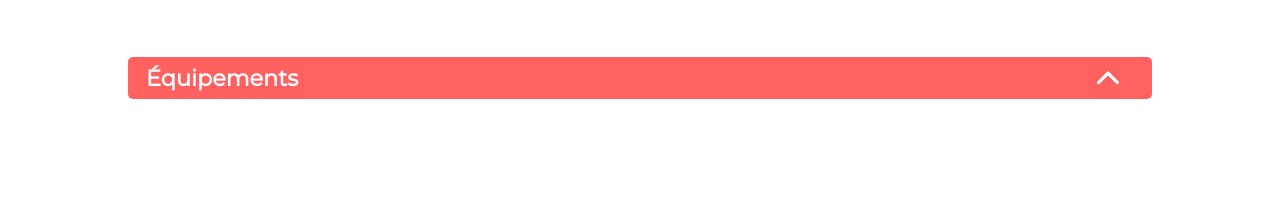
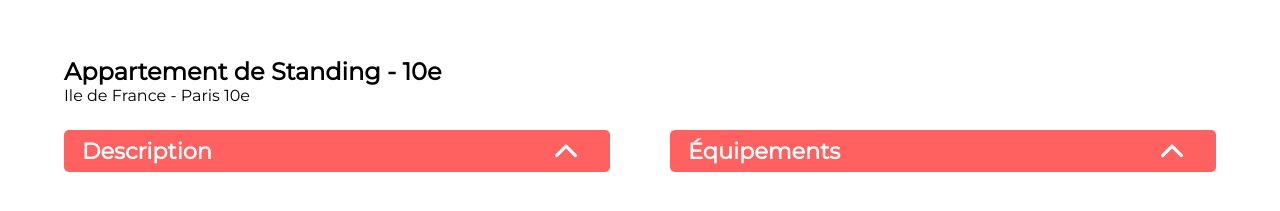
Before and after one commit to G-iovanny/G-iovanny.github.io, a React app: page /product/0979876d in a window 1280 px wide. Shown: the part 93-304 px from the top of the page. Built offline with nearby package versions, Linux system fonts and the light colour scheme.

Commit message:
Formation de la page product

```diff
--- a/src/global.css
+++ b/src/global.css
@@ -28,3 +28,9 @@ body {
 .home__section li {
     padding: 30px 20px 30px 20px;
 }
+/*La section de la description et de la liste des équipements*/
+.product__infos {
+    display: flex;
+    justify-content: space-between;
+    gap: 60px;
+}
--- a/src/pages/Product.js
+++ b/src/pages/Product.js
@@ -2,6 +2,7 @@ import { useLocation } from "react-router-dom";
 import Header from "../components/Header";
 import data from "../data/data.json";
 import ListDropdown from "../components/ListDropdown";
+import Dropdown from "../components/Dropdown";
 
 function Product() {
   const location = useLocation();
@@ -11,7 +12,19 @@ function Product() {
   return (
     <div>
       <Header />
-      <ListDropdown product={product} />
+      <section className="product__description">
+        <div className="product__desc1">
+          <h2>{product.title}</h2>
+          <span>{product.location}</span>
+        </div>
+
+        <div className="product__desc2"></div>
+      </section>
+
+      <section className="product__infos">
+        <Dropdown title="Description" description={product.description} />
+        <ListDropdown product={product} />
+      </section>
     </div>
   );
 }
--- a/src/styles/Dropdown/dropdown.scss
+++ b/src/styles/Dropdown/dropdown.scss
@@ -43,7 +43,7 @@ $primaryColor : #FF6060;
         color: $primaryColor;
         border-radius: 0px 0px 5px 5px;
         padding: 20px 15px 15px 15px;
-
+        min-height: 250px;
     }
 
     &__text {
--- a/src/styles/ListDropdown/ListDropdown.scss
+++ b/src/styles/ListDropdown/ListDropdown.scss
@@ -43,6 +43,8 @@ $primaryColor : #FF6060;
         color: $primaryColor;
         border-radius: 0px 0px 5px 5px;
         padding: 20px 15px 15px 15px;
+        min-height: 250px;
+
 
     }
 
```
Also changed, not shown: src/styles/Dropdown/dropdown.css, src/styles/ListDropdown/ListDropdown.css, 2 other files.
